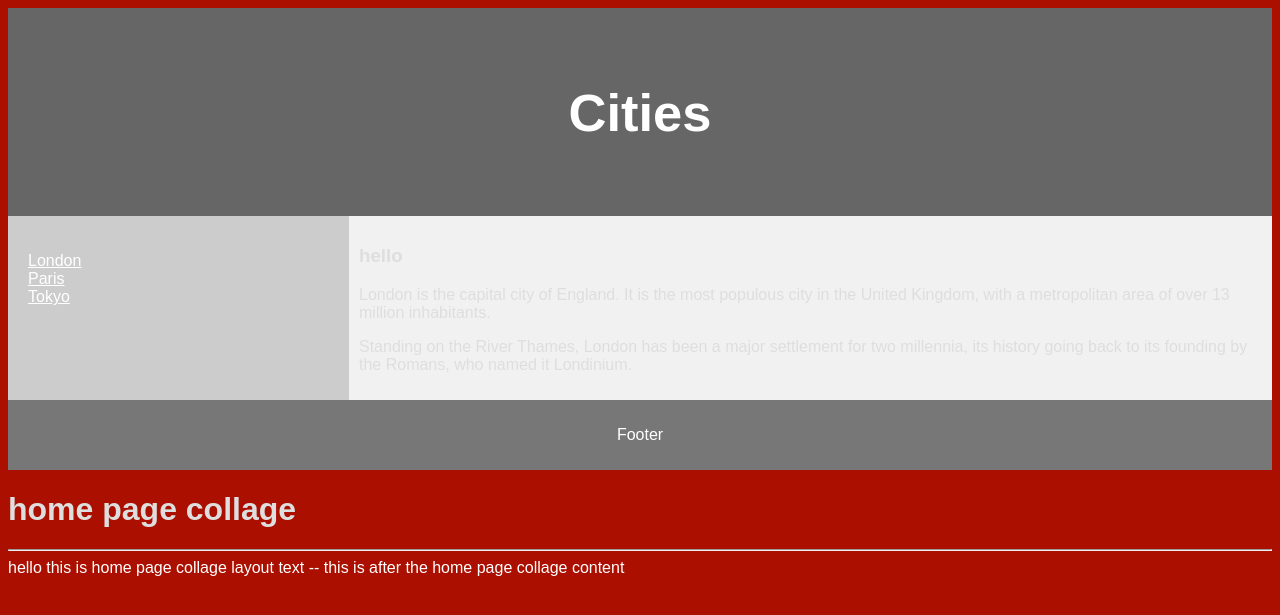
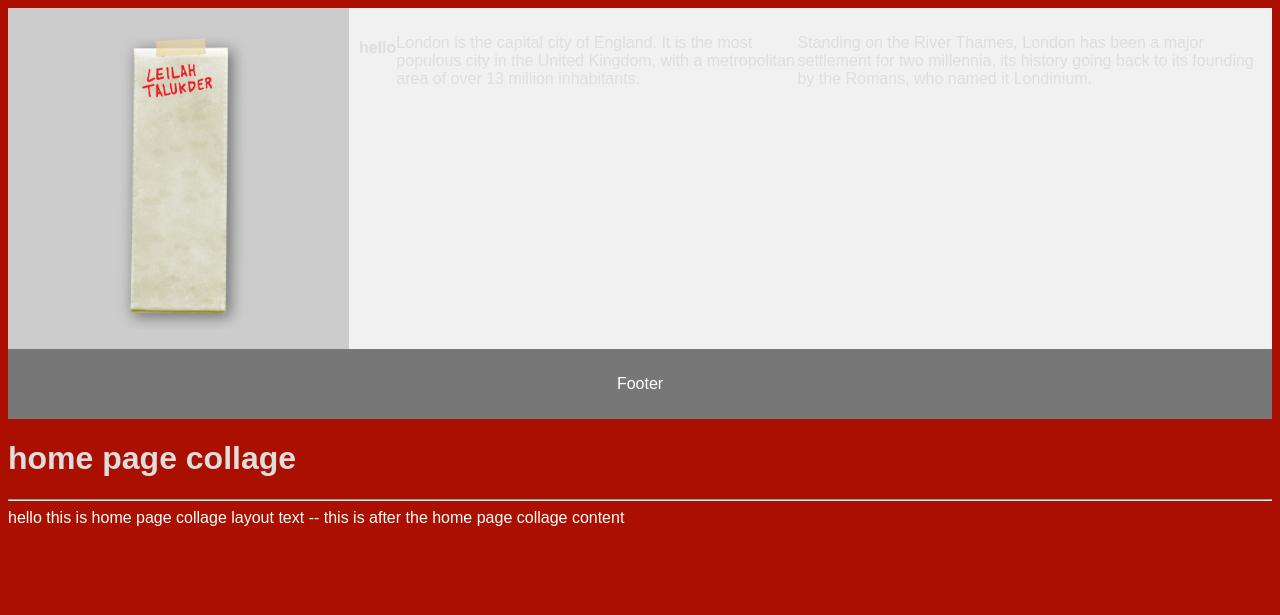
Before and after one commit to montanafowler/leilah_website, a Jekyll site: the page built from index.markdown, in a window 1280 px wide. Shown: the top 615 px of the page. Built offline with Jekyll 4.4.1, drawn with Linux system fonts in a browser that asks for light colours.

Commit message:
adding test person

```diff
--- a/_layouts/header.html
+++ b/_layouts/header.html
@@ -15,23 +15,26 @@
     {% endfor %}
 </head>
 <body>
-  <header>
+<!--   <header>
     <h2>Cities</h2>
-  </header>
+  </header> -->
 
   <section>
     <nav>
-      <ul>
+      <!-- <ul>
         <li><a href="#">London</a></li>
         <li><a href="#">Paris</a></li>
         <li><a href="#">Tokyo</a></li>
-      </ul>
+      </ul> -->
+      <img id="tag_menu_image" src="https://raw.githubusercontent.com/montanafowler/leilah_website/main/images/fabric-tag-mockup-01.png"></img>
     </nav>
 
     <article>
+      <section>
       <h1>hello</h1>
       <p>London is the capital city of England. It is the most populous city in the  United Kingdom, with a metropolitan area of over 13 million inhabitants.</p>
       <p>Standing on the River Thames, London has been a major settlement for two millennia, its history going back to its founding by the Romans, who named it Londinium.</p>
+      </section>
 
     </article>
   </section>
--- a/_sass/layout.scss
+++ b/_sass/layout.scss
@@ -2,6 +2,10 @@
 body { background: #aa0f00; }
 * {
   box-sizing: border-box;
+}
+
+#tag_menu_image {
+  width: 100%;
 }
 
 body {
@@ -18,6 +22,11 @@ header {
 }
 
 /* Container for flexboxes */
+section {
+  display: -webkit-flex;
+  display: flex;
+}
+
 section {
   display: -webkit-flex;
   display: flex;
```
Also changed, not shown: images/test-person.png (added), 5 other files.
